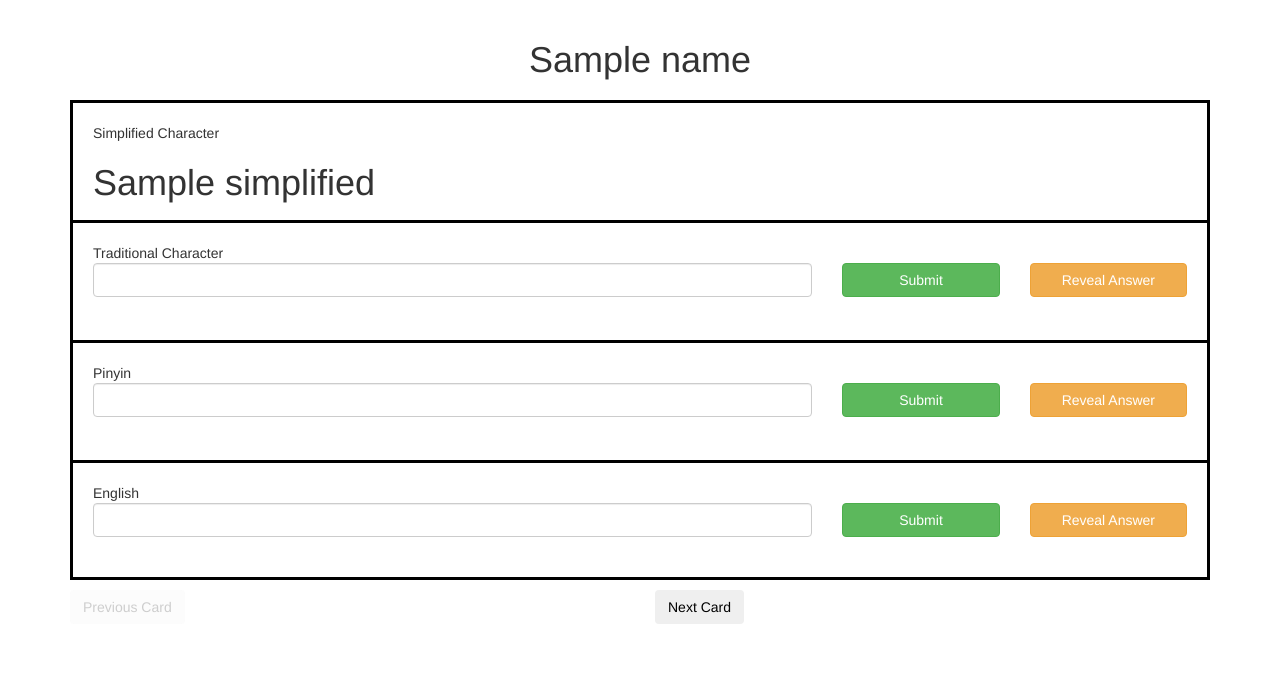
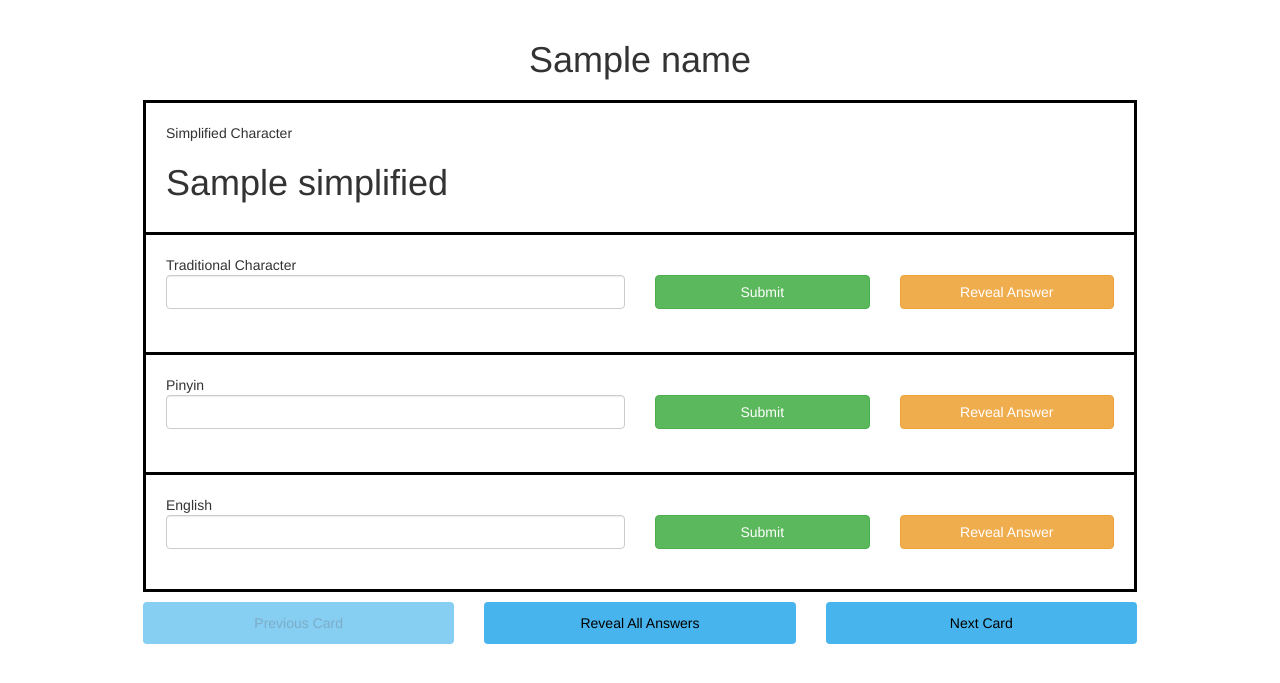
Before and after one commit to lbiester/Learn-Chinese, a Python web app: template app/templates/cards.html in a window 1280 px wide. Shown: the part 52-735 px from the top of the page. Run offline with Jinja, Linux system fonts and the light colour scheme; the template is opened without the code that fills it: most values are stand-ins (such as "Sample title", 1, 10 or a date in 2020); some libraries are stand-ins or nearby versions.

Commit message:
Cards updates

```diff
--- a/app/static/cards-script.js
+++ b/app/static/cards-script.js
@@ -41,13 +41,36 @@
         prev.addClass('active');
         activateButtons();
     });
+    $('button#revealAll').click(function() {
+        var traditional = $('div.card-row.active div#traditional');
+        var pinyin = $('div.card-row.active div#pinyin');
+        var english = $('div.card-row.active div#english');
+
+        if (!(traditional).hasClass('correct')) {
+            traditional.removeClass('wrong');
+            traditional.addClass('iffy');
+            traditional.children().first().removeClass('invisible');
+            traditional.children().first().next().addClass('invisible');
+        }
+        if (!(pinyin).hasClass('correct')) {
+            pinyin.removeClass('wrong');
+            pinyin.addClass('iffy');
+            pinyin.children().first().removeClass('invisible');
+            pinyin.children().first().next().addClass('invisible');
+        }
+        if (!(english).hasClass('correct')) {
+            english.removeClass('wrong');
+            english.addClass('iffy');
+            english.children().first().removeClass('invisible');
+            english.children().first().next().addClass('invisible');
+        }
+    })
     $('div.card-row#1').removeClass('invisible');
     $('div.card-row#1').addClass('active');
     correctInput = function(element) {
         element.parent().parent().parent().addClass('correct');
         element.parent().parent().addClass('invisible');
         element.parent().parent().prev().removeClass('invisible');
-        console.log('correct');
     };
     iffyInput = function(element) {
         element.parent().parent().parent().removeClass('wrong');
--- a/app/static/cards.css
+++ b/app/static/cards.css
@@ -1,5 +1,5 @@
 div.card {
-    height: 120px;
+    min-height: 120px;
     border: 3px solid black;
     border-bottom: none;
     padding: 20px;
@@ -12,16 +12,16 @@
 }
 
 .correct {
-    border: 1px solid green;
-    background-color: green;
+    /*border: 1px solid #20D4BC;*/
+    background-color: #20D4BC;
 }
 
 div.iffy {
-    background-color: #FFB970;
+    background-color: #F29830;
 }
 
 div.wrong {
-    background-color: red;
+    background-color: #D42038;
 }
 
 div.word-input button {
@@ -32,18 +32,17 @@
     padding-bottom: 10px;
 }
 
-<<<<<<< HEAD
 button.buttonprev_next {
     background-color: #48B4ED;
     width: 5em;  height: 3em;
 }
-/*div.button-row {
-    width: 80%;
-    padding-left: 10%;
-}*/
 
-=======
->>>>>>> ee59ed9e8ebc530a1b4ee32f1b1bd00dc4678674
+
 button.card-nav {
     width: 100%;
 }
+
+div.container {
+    width: 80% ;
+    margin-left: 10%;
+}
--- a/app/templates/cards.html
+++ b/app/templates/cards.html
@@ -20,13 +20,13 @@
             Traditional Character
             <h1 class="invisible">{{ word.traditional }}</h1>
             <div class="row word-input">
-                <div class="col-md-8">
+                <div class="col-md-6">
                     <input class="form-control traditional" />
                 </div>
-                <div class="col-md-2">
+                <div class="col-md-3">
                     <button class="btn btn-success submit-answer">Submit</button>
                 </div>
-                <div class="col-md-2">
+                <div class="col-md-3">
                     <button class="btn btn-warning reveal-answer">Reveal Answer</button>
                 </div>
             </div>
@@ -35,28 +35,28 @@
             Pinyin
             <h1 class="invisible">{{ word.pinyin }}</h1>
             <div class="row word-input">
-                <div class="col-md-8">
+                <div class="col-md-6">
                     <input class="form-control traditional" />
                 </div>
-                <div class="col-md-2">
+                <div class="col-md-3">
                     <button class="btn btn-success submit-answer">Submit</button>
                 </div>
-                <div class="col-md-2">
+                <div class="col-md-3">
                     <button class="btn btn-warning reveal-answer">Reveal Answer</button>
                 </div>
             </div>
         </div>
         <div class="card center-block" id="english">
             English
-            <h1 class="invisible">{{ word.english }}</h1>
+            <p class="invisible">{{ word.english }}</p>
             <div class="row word-input">
-                <div class="col-md-8">
+                <div class="col-md-6">
                     <input class="form-control traditional" />
                 </div>
-                <div class="col-md-2">
+                <div class="col-md-3">
                     <button class="btn btn-success submit-answer">Submit</button>
                 </div>
-                <div class="col-md-2">
+                <div class="col-md-3">
                     <button class="btn btn-warning reveal-answer">Reveal Answer</button>
                 </div>
             </div>
@@ -66,10 +66,13 @@
 {% endfor %}
 
 <div class="row button-row">
-    <div class="col-md-6 block-center">
+    <div class="col-md-4 block-center">
         <button class="btn buttonprev_next card-nav" id="prev-card" disabled="disabled">Previous Card</button>
     </div>
-    <div class="col-md-6">
+    <div class="col-md-4 block-center">
+        <button class="btn buttonprev_next card-nav" id="revealAll">Reveal All Answers</button>
+    </div>
+    <div class="col-md-4">
         <button class="btn buttonprev_next card-nav" id="next-card">Next Card</button>
     </div>
 </div>
```
